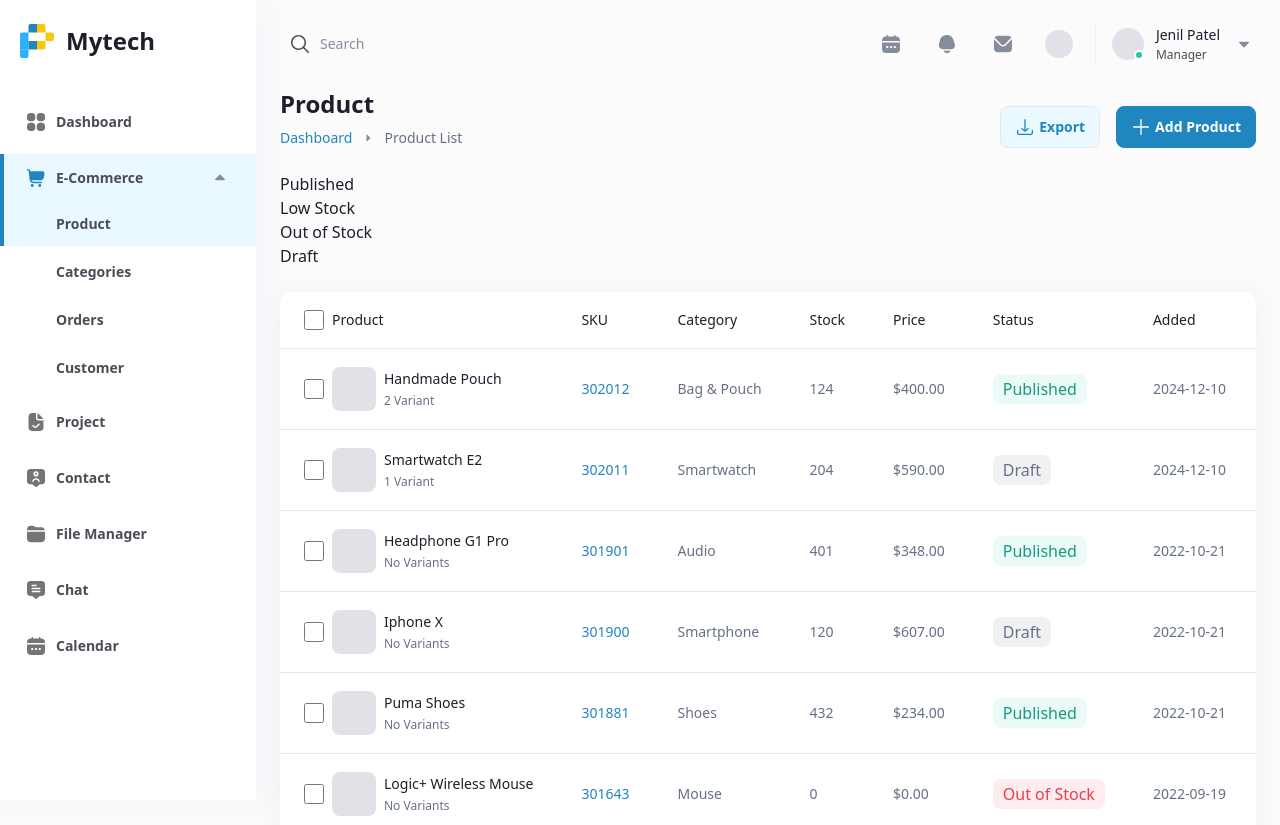
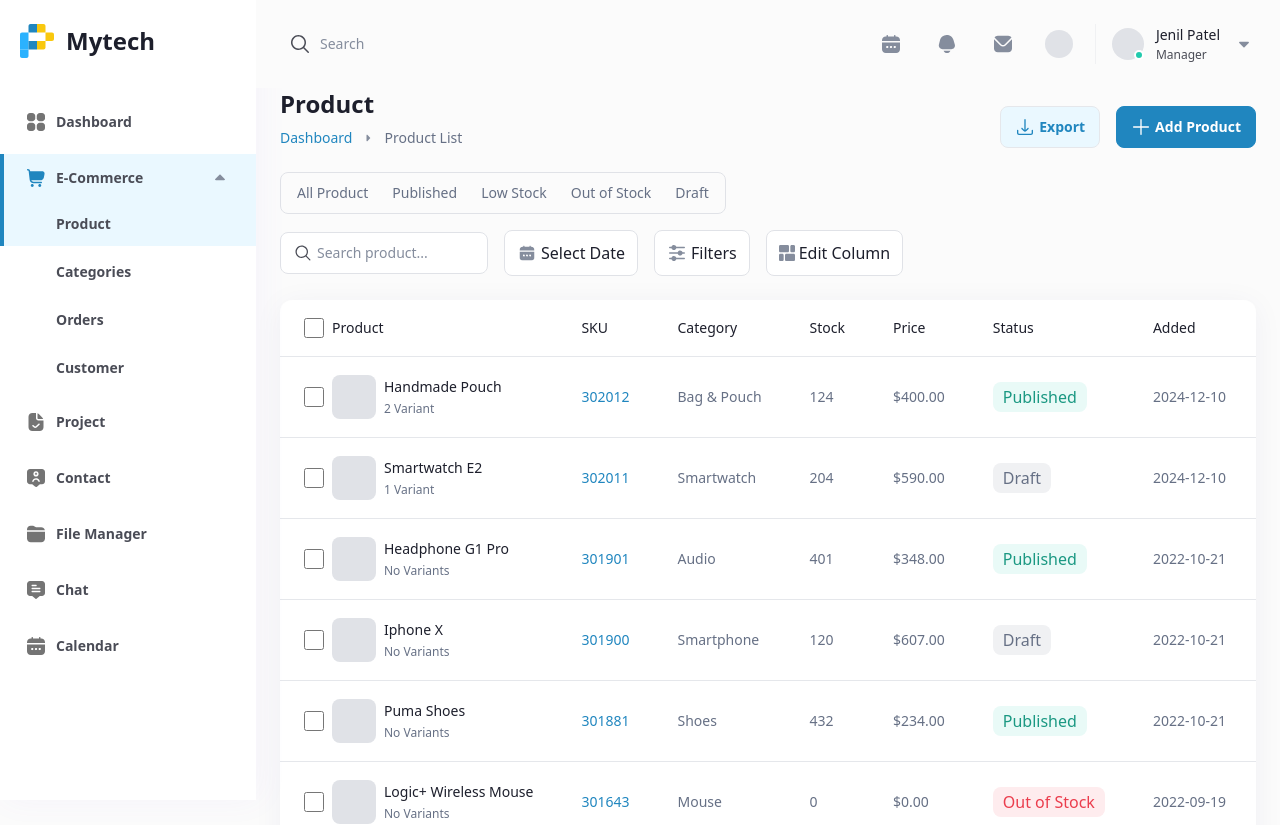
Before and after one commit to SisodiyaAakash/mytech, a Next.js app: page /products in a window 1280 px wide. Shown: the top 825 px of the page. Built offline with nearby package versions, Linux system fonts and the light colour scheme.

Commit message:
Updated the class name from px to rem if any class exist and designed the filter area without functionality

```diff
--- a/app/comp/header.js
+++ b/app/comp/header.js
@@ -7,7 +7,7 @@ export default function Header({ onToggleSidebar }) {
   const [isDropdownOpen, setIsDropdownOpen] = useState(false);
 
   return (
-    <header className="flex items-center gap-8 justify-between p-6">
+    <header className="flex items-center sticky top-0 gap-8 justify-between p-6 bg-[#FBFBFB] z-50">
       {/* Search Area */}
       <div className="flex items-center gap-2 p-2 flex-grow">
         <Image
@@ -82,7 +82,7 @@ export default function Header({ onToggleSidebar }) {
           {/* Profile Action */}
           <div className="flex items-center gap-3 mt-4 md:mt-0">
             <div className="block min-w-6 w-6 h-6 lg:min-w-8 lg:w-8 lg:h-8 bg-[#E0E2E7] rounded-full relative">
-              <span className="w-[10px] h-[10px] rounded-full bg-[#22CAAD] block absolute right-0 bottom-0 border-2 border-white"></span>
+              <span className="w-2.5 h-2.5 rounded-full bg-[#22CAAD] block absolute right-0 bottom-0 border-2 border-white"></span>
             </div>
             <div className="hidden lg:flex flex-col gap-0.5 justify-center">
               <h6 className="font-medium">Jenil Patel</h6>
--- a/app/comp/sidebar.js
+++ b/app/comp/sidebar.js
@@ -59,7 +59,7 @@ export default function Sidebar({ isVisible }) {
 
   return (
     <aside
-      className={`fixed md:w-52 lg:w-64 h-screen overflow-y-auto shadow-shadow1 z-10 bg-white transition-transform transform ${
+      className={`fixed md:w-52 lg:w-64 h-screen overflow-y-auto shadow-shadow1 z-50 bg-white transition-transform transform ${
         isVisible ? "translate-x-0" : "-translate-x-full"
       } md:translate-x-0`}
     >
--- a/app/globals.css
+++ b/app/globals.css
@@ -142,7 +142,7 @@ body {
   }
   .mytech-btn,
   button {
-    @apply text-sm font-sans font-semibold flex items-center gap-1 rounded-lg px-[14px] py-[10px] border;
+    @apply text-sm font-sans font-semibold flex items-center gap-1 rounded-lg px-3.5 py-2.5 border;
   }
 }
 
--- a/app/page.js
+++ b/app/page.js
@@ -348,7 +348,7 @@ export default function Dashboard() {
                     </h2>
                   </div>
                 </div>
-                <div className="flex flex-wrap justify-between mt-[14px]">
+                <div className="flex flex-wrap justify-between mt-3.5">
                   {dashboardData.salesSource.graph.sources.map(
                     (source, index) => (
                       <div
--- a/app/products/page.js
+++ b/app/products/page.js
@@ -198,13 +198,73 @@ export default function Product() {
         </div>
 
         {/* Filter Area */}
-        <div className="filter-area py-6">
-          <div className="flex flex-wrap items-center justify-between gap-4">
-            <div className="status-toggler">
-              {Object.values(productStatus).map((status) => (
-                <div key={status.id}>{status.name}</div>
-              ))}
-            </div>
+        <div className="filter-area py-6 flex flex-wrap items-center justify-between gap-4 w-full">
+          <ul className="status-list rounded-lg border border-[#E0E2E7] p-1 flex items-center">
+            <li className="active text-sm font-medium bg-transparent text-[#667085] hover:bg-[#EAF8FF] hover:text-[#2086BF] px-3 py-1.5 cursor-pointer duration-500">
+              All Product
+            </li>
+            {Object.values(productStatus).map((status) => (
+              <li
+                className="text-sm font-medium bg-transparent text-[#667085] hover:bg-[#EAF8FF] hover:text-[#2086BF] px-3 py-1.5 cursor-pointer duration-500"
+                key={status.id}
+              >
+                {status.name}
+              </li>
+            ))}
+          </ul>
+
+          <div className="flex flex-wrap items-center gap-4">
+            <label className="group w-52 flex items-center gap-1 px-3 py-2.5 rounded-lg border border-[#E0E2E7] bg-white">
+              <Image
+                src="/icons/search.svg"
+                className="group-hover:brightness-0 duration-500 min-w-4 w-4 h-4 lg:min-w-5 lg:w-5 lg:h-5"
+                alt="Search Icon"
+                width={20}
+                height={20}
+              />
+              <input
+                type="search"
+                placeholder="Search product..."
+                className="text-sm font-medium outline-0 bg-transparent flex-grow placeholder:text-[#858D9D]"
+              />
+            </label>
+            <label className="group flex items-center gap-1 px-3 py-2.5 rounded-lg border border-[#E0E2E7] bg-white relative cursor-pointer">
+              <Image
+                src="/icons/calendar.svg"
+                className="group-hover:brightness-0 duration-500 min-w-4 w-4 h-4 lg:min-w-5 lg:w-5 lg:h-5"
+                alt="Calendar Icon"
+                width={20}
+                height={20}
+              />
+              Select Date
+              <input
+                className="invisible absolute w-full h-full"
+                id="datepicker"
+                name="datepicker"
+                type="date"
+                placeholder="Select Dates"
+              />
+            </label>
+            <label className="group flex items-center gap-1 px-3 py-2.5 rounded-lg border border-[#E0E2E7] bg-white relative cursor-pointer">
+              <Image
+                src="/icons/filter.svg"
+                className="group-hover:brightness-0 duration-500 min-w-4 w-4 h-4 lg:min-w-5 lg:w-5 lg:h-5"
+                alt="Filter Icon"
+                width={20}
+                height={20}
+              />
+              Filters
+            </label>
+            <label className="group flex items-center gap-1 px-3 py-2.5 rounded-lg border border-[#E0E2E7] bg-white relative cursor-pointer">
+              <Image
+                src="/icons/column.svg"
+                className="group-hover:brightness-0 duration-500 min-w-3.5 w-3.5 h-3.5 lg:min-w-3.5 lg:w-4 lg:h-4"
+                alt="Column Icon"
+                width={16}
+                height={16}
+              />
+              Edit Column
+            </label>
           </div>
         </div>
 
@@ -302,7 +362,7 @@ export default function Product() {
                   </td>
                   <td className="px-6 py-[18px] border-b text-nowrap">
                     <span
-                      className={`px-[10px] py-1 rounded-lg ${
+                      className={`px-2.5 py-1 rounded-lg ${
                         productStatus[product.details.statusId]?.name ===
                         "Published"
                           ? "bg-[#E9FAF7] text-[#1A9882]"
@@ -332,7 +392,7 @@ export default function Product() {
                       >
                         <Image
                           src="/icons/edit.svg"
-                          className="group-hover:brightness-0 duration-500 min-w-[14px] w-[14px] h-[14px] lg:min-w-4 lg:w-4 lg:h-4"
+                          className="group-hover:brightness-0 duration-500 min-w-3.5 w-3.5 h-3.5 lg:min-w-4 lg:w-4 lg:h-4"
                           alt="Edit Icon"
                           width={16}
                           height={16}
@@ -344,7 +404,7 @@ export default function Product() {
                       >
                         <Image
                           src="/icons/view.svg"
-                          className="group-hover:brightness-0 duration-500 min-w-[14px] w-[14px] h-[14px] lg:min-w-4 lg:w-4 lg:h-4"
+                          className="group-hover:brightness-0 duration-500 min-w-3.5 w-3.5 h-3.5 lg:min-w-4 lg:w-4 lg:h-4"
                           alt="View Icon"
                           width={16}
                           height={16}
@@ -356,7 +416,7 @@ export default function Product() {
                       >
                         <Image
                           src="/icons/delete.svg"
-                          className="group-hover:brightness-0 duration-500 min-w-[14px] w-[14px] h-[14px] lg:min-w-4 lg:w-4 lg:h-4"
+                          className="group-hover:brightness-0 duration-500 min-w-3.5 w-3.5 h-3.5 lg:min-w-4 lg:w-4 lg:h-4"
                           alt="Delete Icon"
                           width={16}
                           height={16}
```
Also changed, not shown: public/icons/column.svg (added), public/icons/filter.svg (added).
